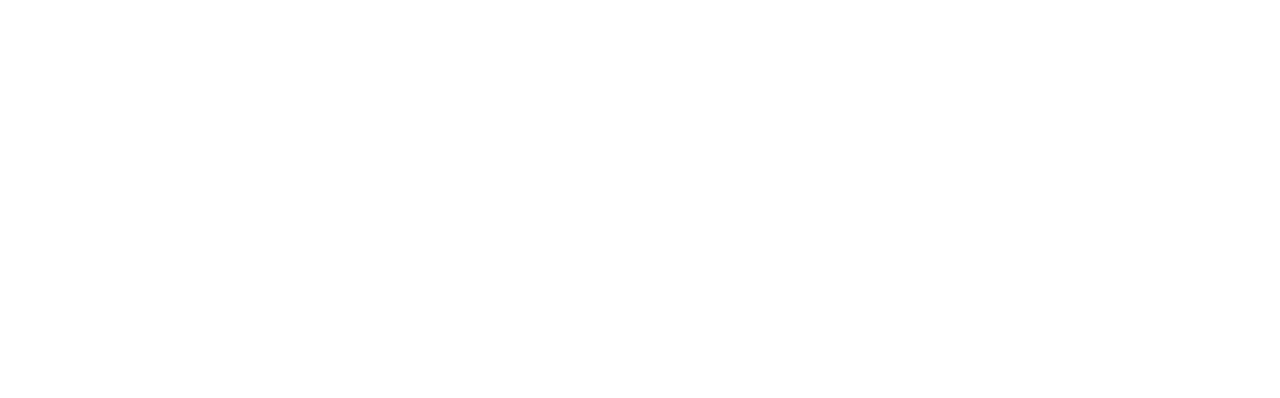
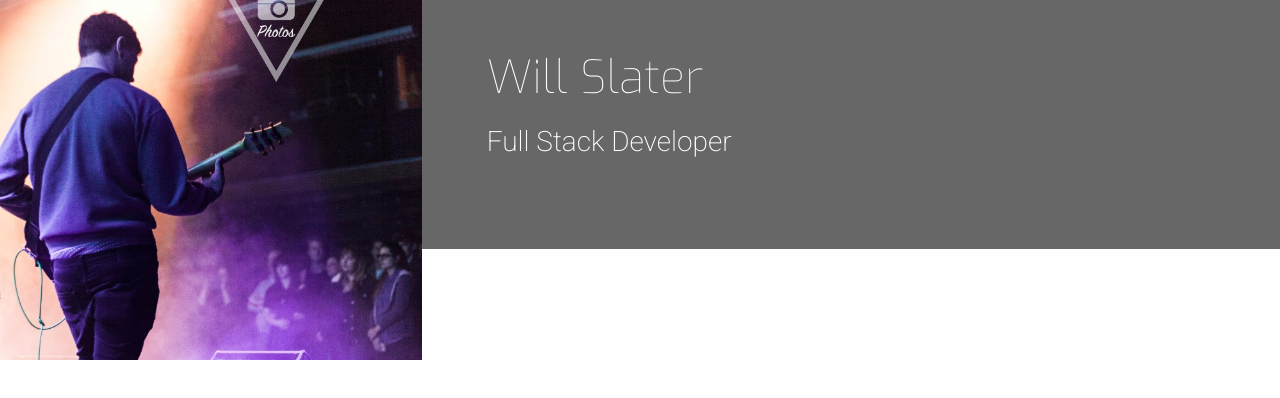
Before and after one commit to willslater99/UCD-Resume, a plain HTML site: page index.html in a window 1280 px wide. Drawn offline with nearby package versions, Linux system fonts and the light colour scheme.

Commit message:
added the top picture and title

```diff
--- a/assets/css/style.css
+++ b/assets/css/style.css
@@ -0,0 +1,46 @@
+@import url('https://fonts.googleapis.com/css?family=Roboto:100,200,300,400,500,600,700|Exo:100,200,300,400,500,600,700');
+
+/* Colours */
+
+.bg-color-name-title {
+    background-color: #676767;
+}
+
+/* heading */
+
+header {
+    margin: 0;
+}
+
+.heading {
+    margin-left: 50px;
+}
+
+.logo {
+    background: url("../images/will.jpg");
+    background-position: center;
+    background-repeat: no-repeat;
+    background-size: cover;
+    min-height: 360px;
+    transition: all .5s ease-in-out;
+    -moz-transition: all .5s ease-in-out;
+    -webkit-transition: all .5s ease-in-out;
+
+}
+
+.name {
+    font-family: "Exo", sans-serif;
+    font-weight: 100;
+    font-size: 46px;
+    margin-top: 50px;
+    color: #ffffff;
+}
+
+.title {
+    font-family: "roboto", sans-serif;
+    font-weight: 200;
+    font-size: 28px;
+    margin-top: 20px;
+    margin-bottom: 90px;
+    color: white;
+}
--- a/index.html
+++ b/index.html
@@ -4,11 +4,29 @@
     <meta charset="UTF-8">
     <meta name="viewport" content="width=device-width, initial-scale=1.0">
     <link rel="stylesheet" href="https://maxcdn.bootstrapcdn.com/bootstrap/4.2.1/css/bootstrap.min.css"/>
-    <link rel=stylesheet" href="https://stackpath.bootstrapcdn.com/font-awesome/4.7.0/css/font-awesome.min.css"/>
+    <link rel="stylesheet" href="https://stackpath.bootstrapcdn.com/font-awesome/4.7.0/css/font-awesome.min.css"/>
+    <link rel="stylesheet" href="assets/css/style.css" type="text/css" />
     <title>Will Slater</title>
 </head>
 <body>
-    <header></header>
+    <header>
+        <div class="row">
+            <a href="index.html" class="col-md-4 logo">
+
+            </a>
+            <div class="col-md-8">
+                <div class="row bg-color-name-title">
+                    <div class="col heading">
+                        <h1 class="name">Will Slater</h1>
+                        <h2 class="title">Full Stack Developer</h2>
+
+
+                    </div>
+                </div>
+
+            </div>
+        </div>
+    </header>
     <section></section>
     <footer></footer>
 </body>
```
Also changed, not shown: assets/images/will.jpg (added).
